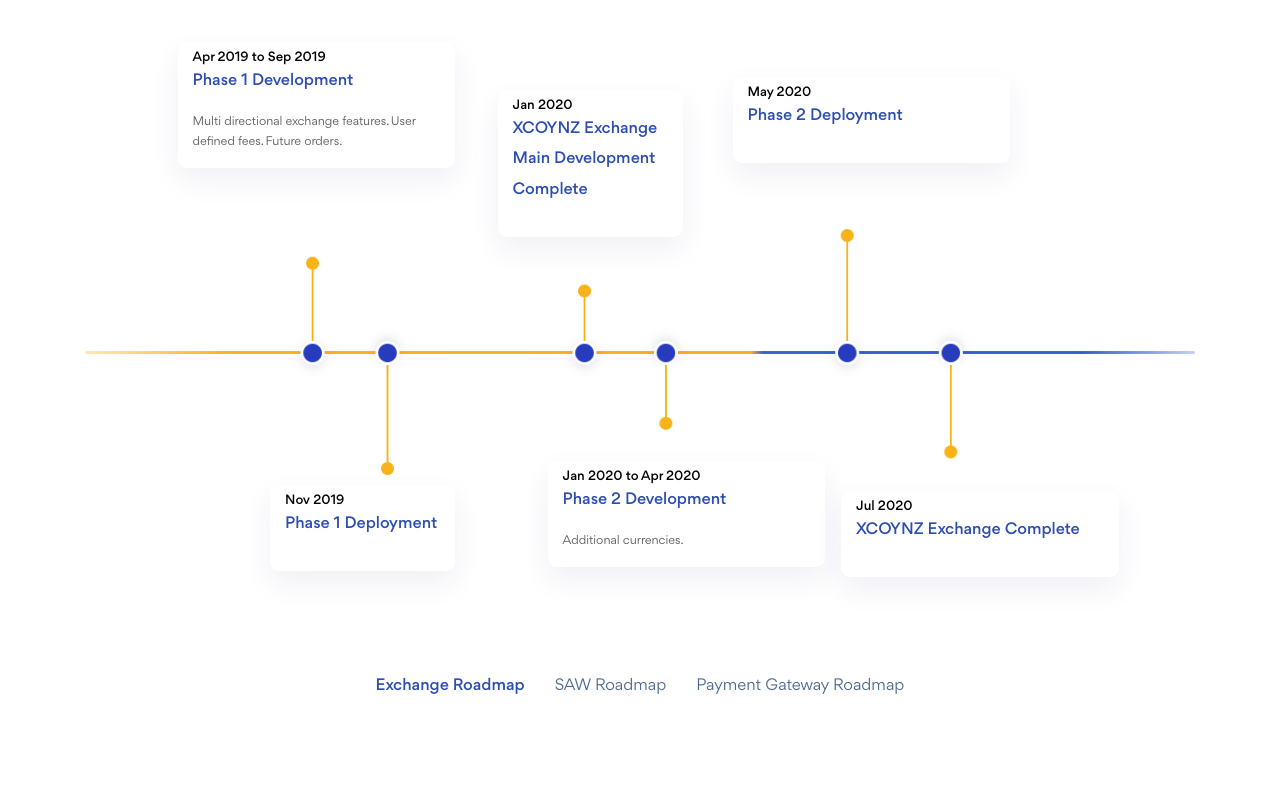
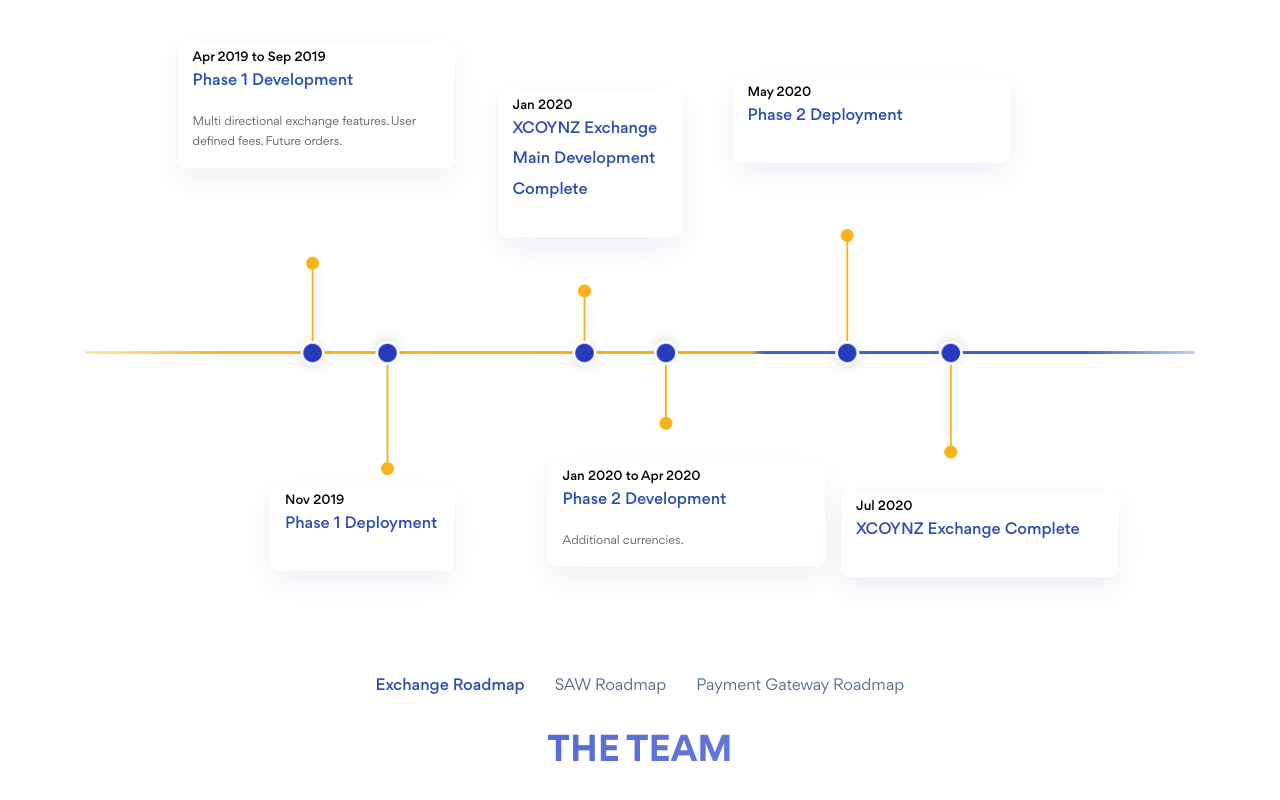
Before and after one commit to cassidypignatello/xcoynz, a React (Create React App) app: page / in a window 1280 px wide. Shown: the part 4740-5540 px from the top of the page. Before the commit the page ends 5503 px from the top, so only its background shows below. Built offline with nearby package versions, Linux system fonts and the light colour scheme.

Commit message:
stubs out Team and Member component structures

```diff
--- a/src/App.js
+++ b/src/App.js
@@ -9,6 +9,7 @@
 import Token from './components/Token/Token.js'
 import Documents from './components/Documents/Documents.js'
 import Roadmap from './components/Roadmap/Roadmap.js'
+import Team from './components/Team/Team.js'
 
 class App extends Component {
   render() {
@@ -25,6 +26,7 @@
         <Token />
         <Documents />
         <Roadmap />
+        <Team />
       </div>
     );
   }
--- /dev/null
+++ b/src/components/Team/Member.js
@@ -0,0 +1,29 @@
+import React, { Component } from 'react'
+import { Container, Row, Col } from 'react-bootstrap'
+import styles from './Member.module.css'
+
+export default class Member extends Component {
+  render() {
+    const { name, jobTitle, photo } = this.props
+    return (
+      <Container>
+        <Row>
+          <Col>
+            <img src={photo} alt='' />
+          </Col>
+          <Col className={styles.icon}></Col>
+        </Row>
+        <Row>
+          <Col>
+            <p className={styles.name}>{name}</p>
+          </Col>
+        </Row>
+        <Row>
+          <Col>
+            <p className={styles.jobTitle}>{jobTitle}</p>
+          </Col>
+        </Row>
+      </Container>
+    )
+  }
+}
--- /dev/null
+++ b/src/components/Team/Team.js
@@ -0,0 +1,40 @@
+import React, { Component } from 'react'
+import { Container, Row, Col } from 'react-bootstrap'
+import styles from './Team.module.css'
+import Member from './Member.js'
+
+export default class Team extends Component {
+  render() {
+    return (
+      <Container id='team'>
+        <Row>
+          <Col>
+            <p className={`${styles.title}`}>The Team</p>
+          </Col>
+        </Row>
+        <Row className='justify-content-center'>
+          <Col>
+            <Member />
+          </Col>
+          <Col>
+            <Member />
+          </Col>
+          <Col>
+            <Member />
+          </Col>
+        </Row>
+        <Row className='justify-content-center'>
+          <Col>
+            <Member />
+          </Col>
+          <Col>
+            <Member />
+          </Col>
+          <Col>
+            <Member />
+          </Col>
+        </Row>
+      </Container>
+    )
+  }
+}
--- /dev/null
+++ b/src/components/Team/Team.module.css
@@ -0,0 +1,15 @@
+.title {
+  background-image: linear-gradient(304deg, #8a8af4, #3159b8);
+  font-family: 'Gordita';
+  font-size: 36px;
+  font-weight: bold;
+  font-style: normal;
+  font-stretch: normal;
+  line-height: 1.92;
+  letter-spacing: normal;
+  text-align: center;
+  -webkit-background-clip: text;
+  background-clip: text;
+  -webkit-text-fill-color: transparent;
+  text-transform: uppercase;
+}
```
Also changed, not shown: src/components/Team/Member.module.css (added).
